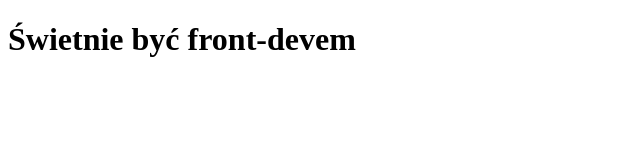
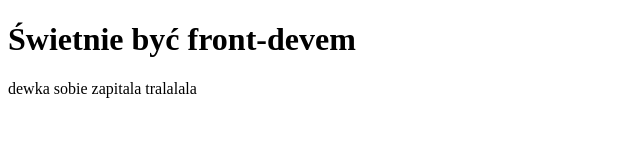
Before and after one commit to skaratomek/test, a plain HTML site: page index.html in a window 1280 px wide. Shown: the whole page, without its empty margins (0-640 px from the left). Drawn offline with Linux system fonts and the light colour scheme.

Commit message:
index.html

```diff
--- a/index.html
+++ b/index.html
@@ -7,6 +7,7 @@
 <body>
 
   <h1>Świetnie być front-devem</h1>
+  <p>dewka sobie zapitala tralalala</p>
 
 </body>
 </html>
```
